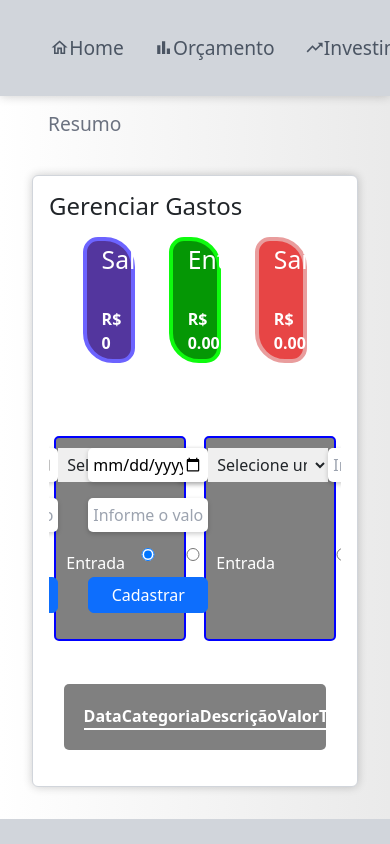
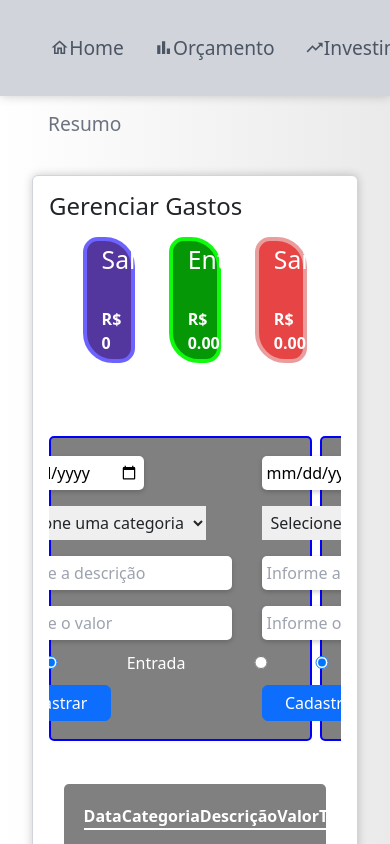
Before and after one commit to livyagdc/Organiza, a Next.js app: page /resume in a window 390 px wide. Shown: the top 844 px of the page. Built offline with nearby package versions, Linux system fonts and the light colour scheme; sample sign-in values are in the browser's storage.

Commit message:
form com espaçamento corrigido, faltando ajustar inputs

```diff
--- a/src/components/componentsStyles/resume/homeInput.module.css
+++ b/src/components/componentsStyles/resume/homeInput.module.css
@@ -7,8 +7,9 @@
     background: gray;
     border-radius: 5px;
     border: 2px solid blue;
-    max-width: 45%;
+    max-width: 90%;
     box-sizing: border-box;
+
   }
 
   /* Formulário */
@@ -27,8 +28,8 @@
   .inputForm button {
     flex: 1;
     min-width: 120px;
-    max-width: calc(33% - 1em); /* Ajuste para caber no contêiner */
-    margin-bottom: 1em; /* Espaçamento entre as linhas de inputs */
+    max-width: 100%; /* Ajuste para caber no contêiner */
+    margin: 0.5em; /* Espaçamento entre as linhas de inputs */
     padding: 5px; /* Padding interno para melhor visualização */
   }
 
@@ -61,3 +62,12 @@
     color: black;
     max-width: calc(33% - 1em); /* Ajuste para caber no contêiner */
   }
+
+  @media (max-width: 600px) {
+    .inputForm input,
+    .inputForm select,
+    .inputForm button {
+      max-width: 100%; /* Para ocupar toda a largura da tela */
+      flex-basis: 100%; /* Ocupa uma linha inteira */
+    }
+  }
```
